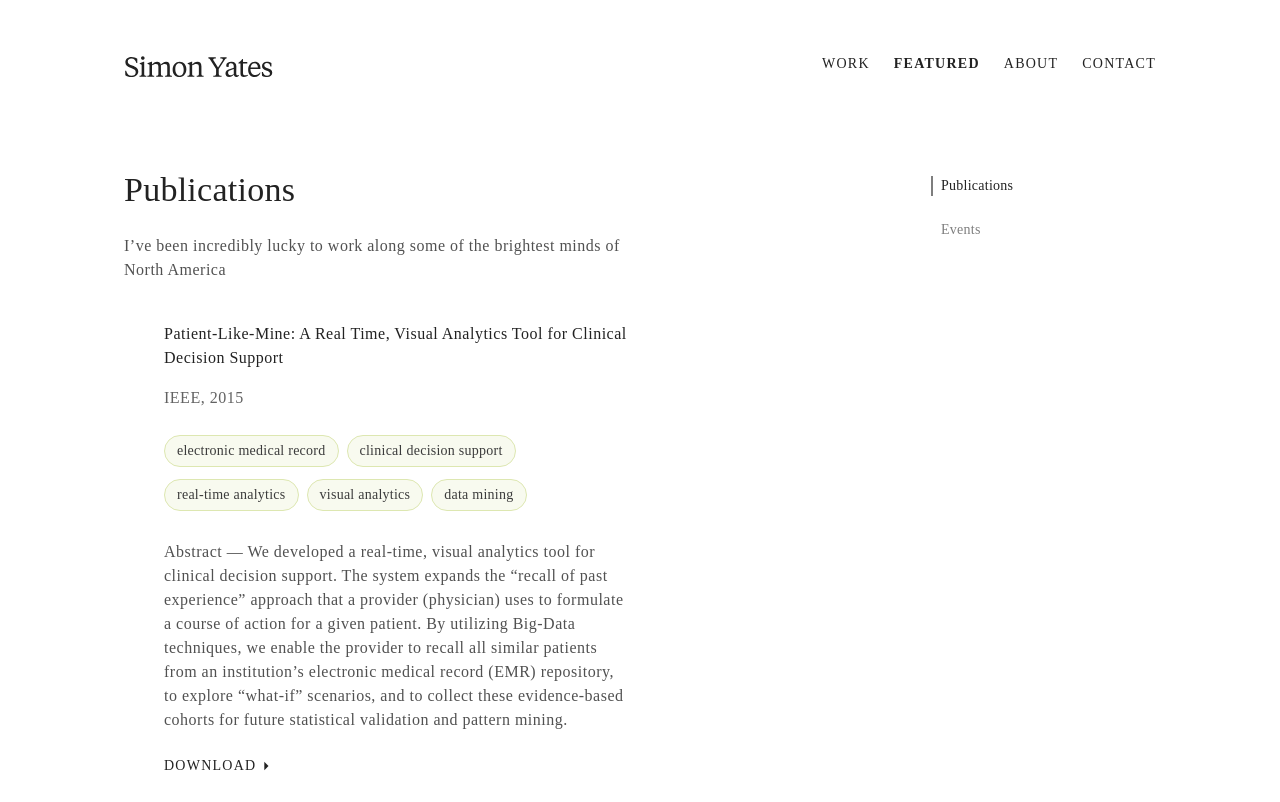
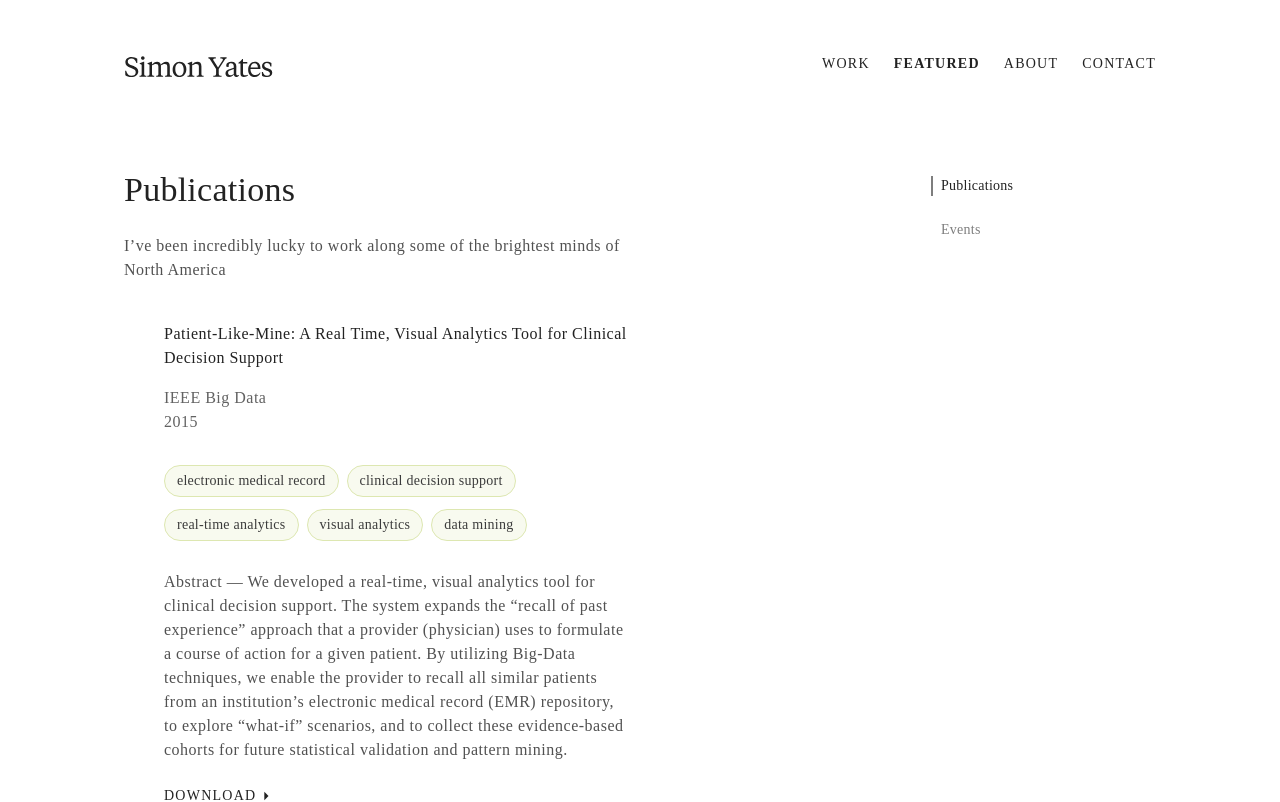
Before and after one commit to cheftechnical/simonyates, a React (Create React App) app: page /featured in a window 1280 px wide. Shown: the top 802 px of the page. Built offline with nearby package versions, Linux system fonts and the light colour scheme; a web font is replaced by a local one.

Commit message:
Fix spacing

```diff
--- a/src/pages/Featured/components/FeaturedChips.tsx
+++ b/src/pages/Featured/components/FeaturedChips.tsx
@@ -9,8 +9,8 @@ interface Props {
 
 const useStyles = makeStyles((theme) => ({
 	chips: {
-		paddingTop: theme.spacing((12 + 4 + 2)/8),
-		paddingBottom: theme.spacing((12 - 4)/8),
+		paddingTop: theme.spacing(24 / 8),
+		paddingBottom: theme.spacing(24 / 8),
 		lineHeight: rem(48 - 4), // less 4 for the border thickness
 	},
 }));
--- a/src/pages/Featured/components/FeaturedPublication.tsx
+++ b/src/pages/Featured/components/FeaturedPublication.tsx
@@ -28,7 +28,7 @@ const useStyles = makeStyles((theme) => ({
 	children: {
 		color: color.grey['700']
 	},
-	publisherAndWhen: {
+	publisher: {
 		color: color.grey['600'],
 	}
 }));
@@ -47,8 +47,12 @@ export default function FeaturedPublication(props: Props) {
 				{name}
 			</Typography>
 
-			<Typography className={classes.publisherAndWhen} group="primary" variant="body" weight="regular">
-				{publisher}, <span className={classes.when}>{when}</span>
+			<Typography className={classes.publisher} group="primary" variant="body" weight="regular">
+				{publisher}
+			</Typography>
+
+			<Typography className={classes.when} group="primary" variant="body" weight="regular">
+				{when}
 			</Typography>
 
 			<FeaturedChips list={tags}/>
--- a/src/pages/Featured/index.tsx
+++ b/src/pages/Featured/index.tsx
@@ -34,7 +34,6 @@ const useStyles = makeStyles((theme) => ({
 		}
 	},
 	typography: {
-		paddingTop: theme.spacing(16 / 8),
 		color: color.grey['700']
 	}
 }));
@@ -65,7 +64,7 @@ export default function Featured() {
 								<FeaturedPublications>
 									<FeaturedPublication
 										name="Patient-Like-Mine: A Real Time, Visual Analytics Tool for Clinical Decision Support"
-										publisher="IEEE"
+										publisher="IEEE Big Data"
 										tags={['electronic medical record', 'clinical decision support', 'real-time analytics', 'visual analytics', 'data mining']}
 										when="2015"
 									>
```
